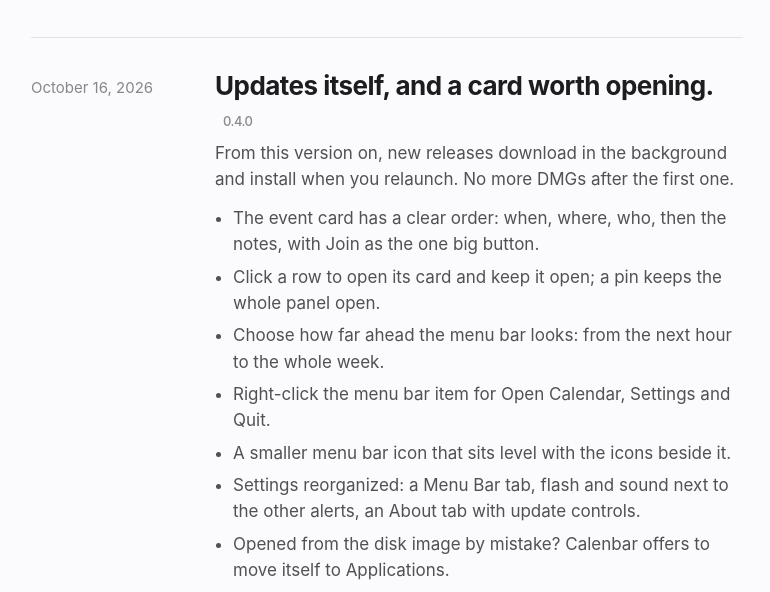
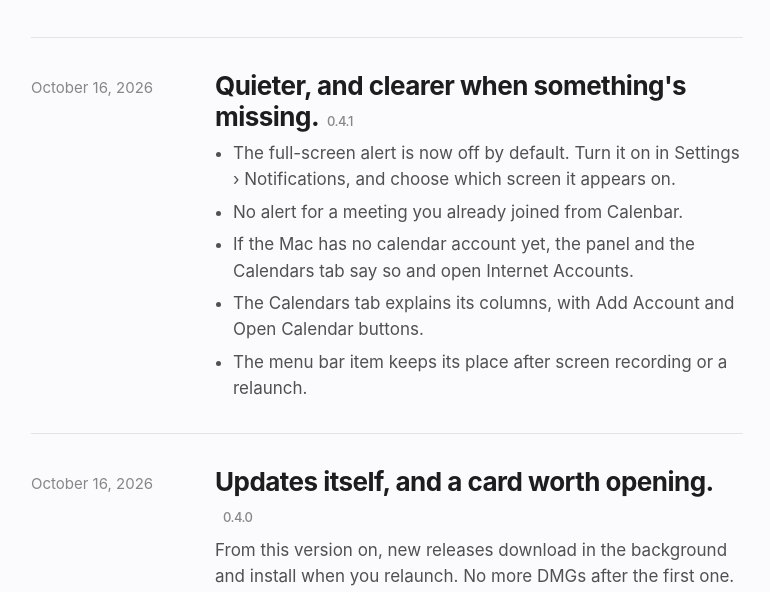
Before and after one commit to hercase/calenbar, a plain HTML site: page docs/whats-new.html in a window 1280 px wide. Shown: the part 208-800 px from the top of the page, without its empty margins (253-1023 px from the left). Drawn offline with Linux system fonts and the light colour scheme; no server answers.

Commit message:
docs: what's new for 0.4.1

```diff
--- a/docs/whats-new.html
+++ b/docs/whats-new.html
@@ -41,6 +41,27 @@
     <p class="intro" data-en>Installed copies update themselves: when a version below is ready on your Mac, the panel shows <b>Update available</b>.</p>
     <p class="intro" data-es hidden>La app se actualiza sola: cuando una versión de esta lista está lista en tu Mac, el panel muestra <b>Actualización disponible</b>.</p>
   </section>
+
+  <article class="release">
+    <time datetime="2026-10-16">October 16, 2026</time>
+    <div>
+      <h2><span data-en>Quieter, and clearer when something's missing.</span><span data-es hidden>Más tranquila, y más clara cuando falta algo.</span><span class="ver">0.4.1</span></h2>
+      <ul data-en>
+        <li>The full-screen alert is now off by default. Turn it on in Settings › Notifications, and choose which screen it appears on.</li>
+        <li>No alert for a meeting you already joined from Calenbar.</li>
+        <li>If the Mac has no calendar account yet, the panel and the Calendars tab say so and open Internet Accounts.</li>
+        <li>The Calendars tab explains its columns, with Add Account and Open Calendar buttons.</li>
+        <li>The menu bar item keeps its place after screen recording or a relaunch.</li>
+      </ul>
+      <ul data-es hidden>
+        <li>La alerta a pantalla completa ahora viene apagada. Se activa en Ajustes › Notificaciones, y se elige en qué pantalla aparece.</li>
+        <li>No hay alerta para una reunión a la que ya entraste desde Calenbar.</li>
+        <li>Si la Mac todavía no tiene una cuenta de calendario, el panel y la pestaña Calendarios lo dicen y abren Cuentas de Internet.</li>
+        <li>La pestaña Calendarios explica sus columnas, con botones Agregar cuenta y Abrir Calendario.</li>
+        <li>El ítem de la barra conserva su lugar después de grabar pantalla o relanzar.</li>
+      </ul>
+    </div>
+  </article>
 
   <article class="release">
     <time datetime="2026-10-16">October 16, 2026</time>
```
